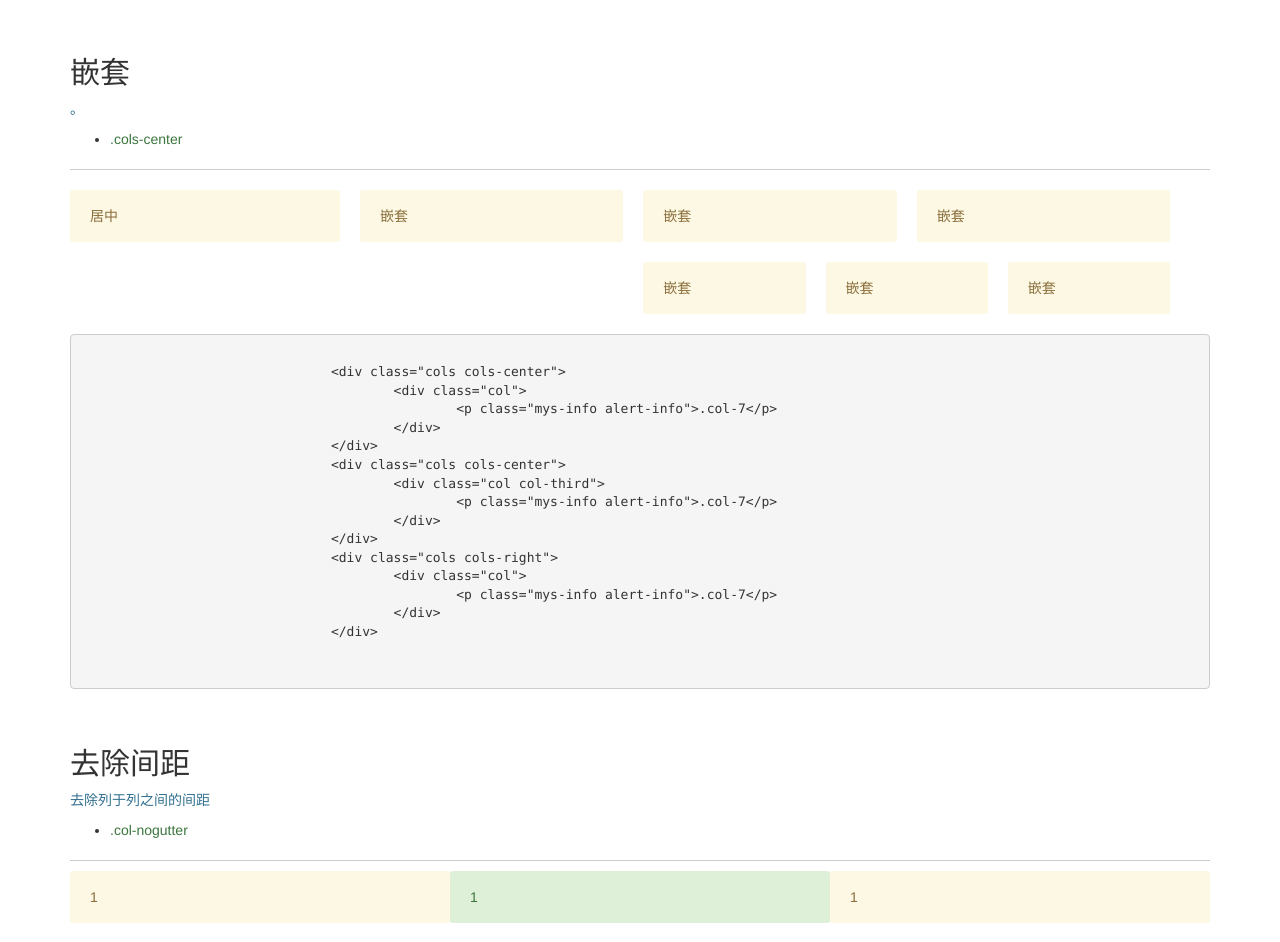
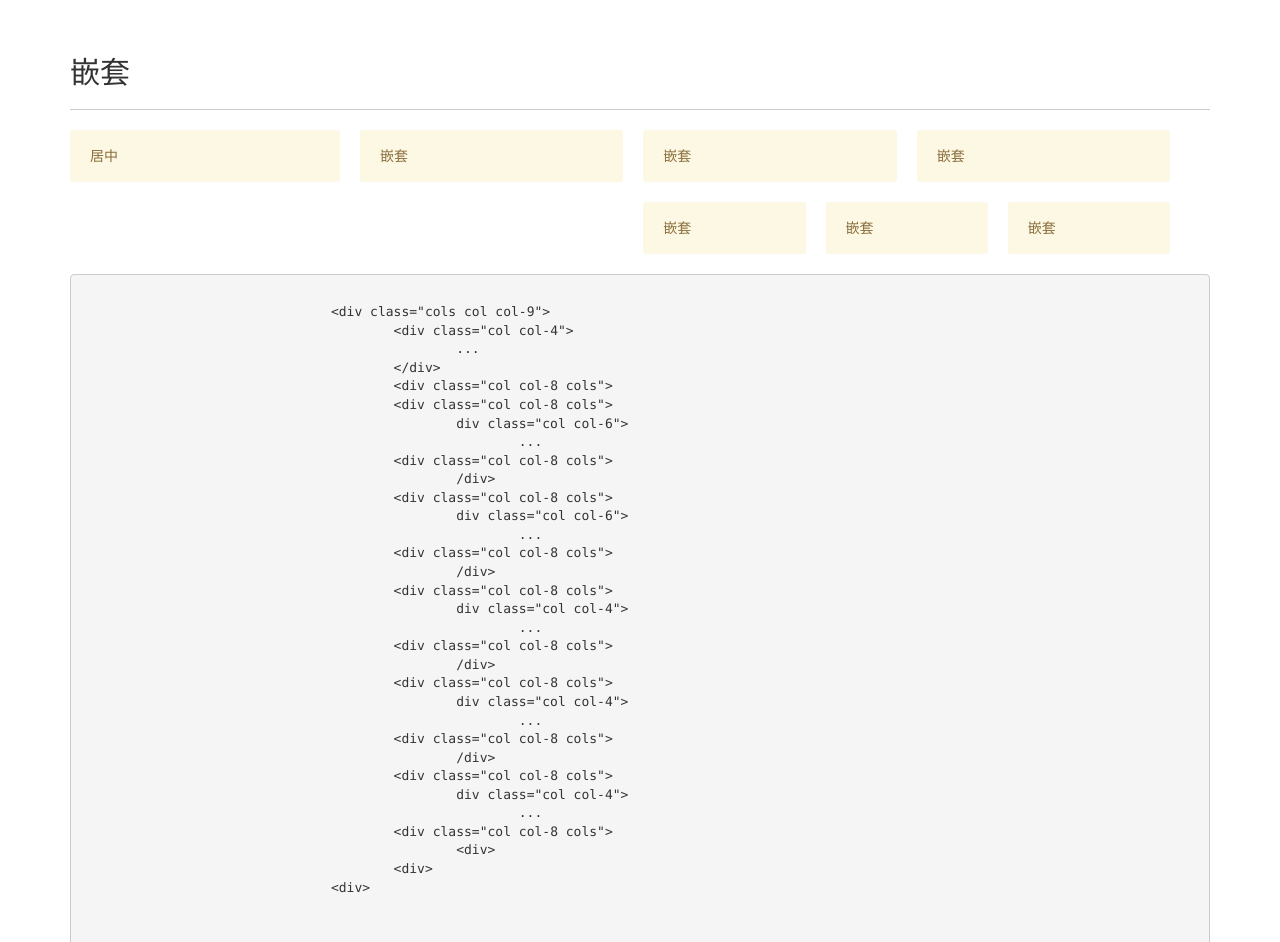
Before and after one commit to janily/mystique, a plain HTML site: page index.html in a window 1280 px wide. Shown: the part 1998-2940 px from the top of the page. Drawn offline with nearby package versions, Linux system fonts and the light colour scheme; a small style sheet from the web is missing.

Commit message:
change code preview

```diff
--- a/index.html
+++ b/index.html
@@ -201,12 +201,6 @@
 		<div class="mys-doc-section">
 			<div class="mys-doc-title">
 	    		<h2>嵌套</h2>
-	    		<p class="text-info">。</p>
-	    		<ul>
-	    			<li>
-	    				<p class="text-success">.cols-center</p>
-	    			</li>
-    			</ul>
 	    	</div>
     	</div>
 		<div class="mys-content">
@@ -239,21 +233,38 @@
 			</div>
 			<pre>
 				<code>
-				&lt;div class="cols cols-center"&gt;
-					&lt;div class="col"&gt;
-						&lt;p class="mys-info alert-info"&gt;.col-7&lt;/p&gt;
+				&lt;div class="cols col col-9"&gt;
+					&lt;div class="col col-4"&gt;
+						...
 					&lt;/div&gt;
-				&lt;/div&gt;
-				&lt;div class="cols cols-center"&gt;
-					&lt;div class="col col-third"&gt;
-						&lt;p class="mys-info alert-info"&gt;.col-7&lt;/p&gt;
-					&lt;/div&gt;
-				&lt;/div&gt;
-				&lt;div class="cols cols-right"&gt;
-					&lt;div class="col"&gt;
-						&lt;p class="mys-info alert-info"&gt;.col-7&lt;/p&gt;
-					&lt;/div&gt;
-				&lt;/div&gt;
+					&lt;div class="col col-8 cols"&gt;
+					&lt;div class="col col-8 cols"&gt;
+						div class="col col-6"&gt;
+							...
+					&lt;div class="col col-8 cols"&gt;
+						/div&gt;
+					&lt;div class="col col-8 cols"&gt;
+						div class="col col-6"&gt;
+							...
+					&lt;div class="col col-8 cols"&gt;
+						/div&gt;
+					&lt;div class="col col-8 cols"&gt;
+						div class="col col-4"&gt;
+							...
+					&lt;div class="col col-8 cols"&gt;
+						/div>
+					&lt;div class="col col-8 cols"&gt;
+						div class="col col-4"&gt;
+							...
+					&lt;div class="col col-8 cols"&gt;
+						/div&gt;
+					&lt;div class="col col-8 cols"&gt;
+						div class="col col-4"&gt;
+							...
+					&lt;div class="col col-8 cols"&gt;
+						&lt;div&gt;
+					&lt;div&gt;
+				&lt;div&gt;
 				</code>
 			</pre>
 		</div>
@@ -446,21 +457,16 @@
 			</div>
 			<pre>
 				<code>
-				&lt;div class="cols"&gt;
-					&lt;div class="col"&gt;
-						&lt;p class="mys-info alert-info"&gt;.col-7&lt;/p&gt;
+				&lt;div class="cols cols-space-between"&gt;
+					&lt;div class="col col-3"&gt;
+						&lt;p class="mys-info alert-info"&gt;两端对齐&lt;/p&gt;
 					&lt;/div&gt;
-				&lt;/div&gt;
-				&lt;div class="cols cols-center"&gt;
-					&lt;div class="col col-third"&gt;
-						&lt;p class="mys-info alert-info"&gt;.col-7&lt;/p&gt;
+					&lt;div class="col col-3"&gt;
+						&lt;p class="mys-info alert-info"&gt;两端对齐&lt;/p&gt;
 					&lt;/div&gt;
-				&lt;/div&gt;
-				&lt;div class="cols cols-right"&gt;
-					&lt;div class="col"&gt;
-						&lt;p class="mys-info alert-info"&gt;.col-7&lt;/p&gt;
+					&lt;div class="col col-3"&gt;
+						&lt;p class="mys-info alert-info"&gt;两端对齐&lt;/p&gt;
 					&lt;/div&gt;
-				&lt;/div&gt;
 				</code>
 			</pre>
 		</div>
@@ -489,21 +495,17 @@
 			</div>
 			<pre>
 				<code>
-				&lt;div class="cols"&gt;
-					&lt;div class="col"&gt;
-						&lt;p class="mys-info alert-info"&gt;.col-7&lt;/p&gt;
-					&lt;/div&gt;
-				&lt;/div&gt;
-				&lt;div class="cols cols-center"&gt;
-					&lt;div class="col col-third"&gt;
-						&lt;p class="mys-info alert-info"&gt;.col-7&lt;/p&gt;
-					&lt;/div&gt;
-				&lt;/div&gt;
-				&lt;div class="cols cols-right"&gt;
-					&lt;div class="col"&gt;
-						&lt;p class="mys-info alert-info"&gt;.col-7&lt;/p&gt;
-					&lt;/div&gt;
-				&lt;/div&gt;
+				&lt;div class="cols cols-space-around"&gt;
+					&lt;div class="col col-3"&gt;
+						...
+					&lt;/div>
+					&lt;div class="col col-3"&gt;
+						...
+					&lt;/div>
+					&lt;div class="col col-3"&gt;
+						...
+					&lt;/div>
+				&lt;/div>
 				</code>
 			</pre>
 		</div>
```
